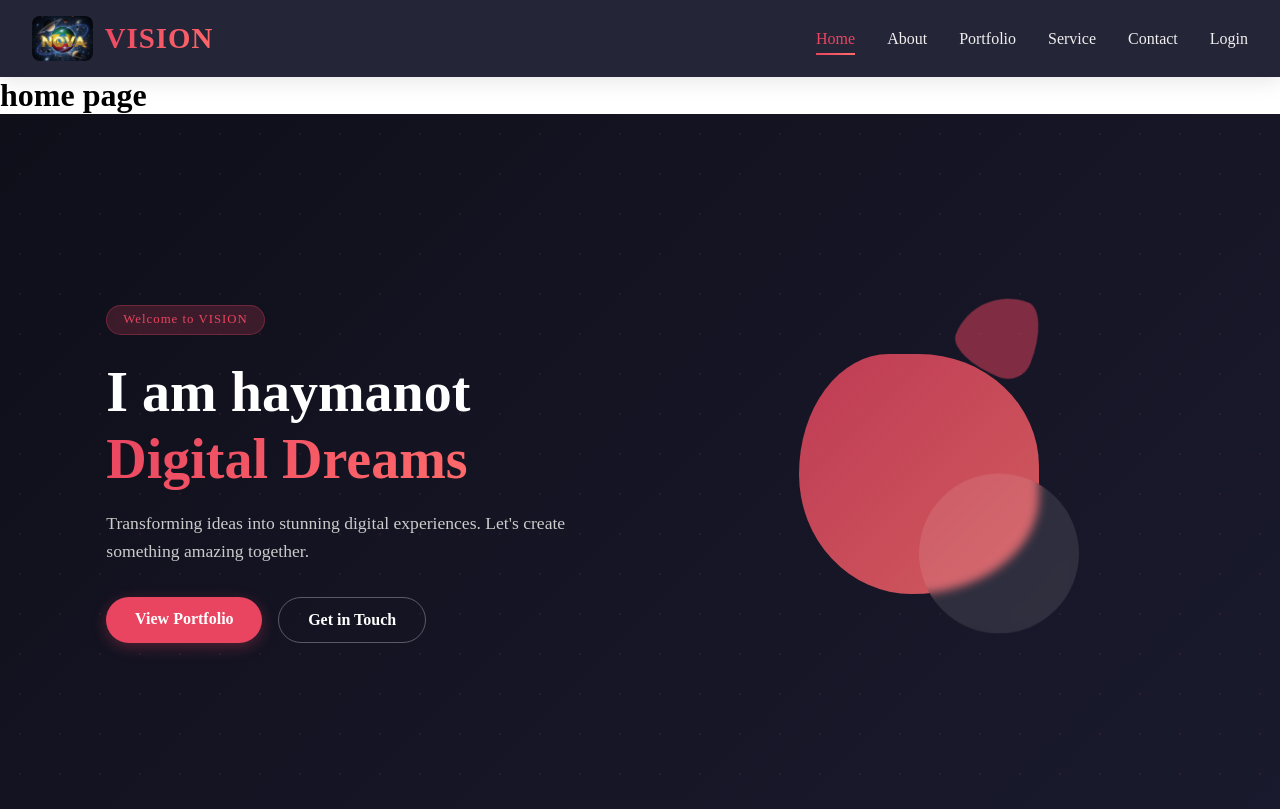
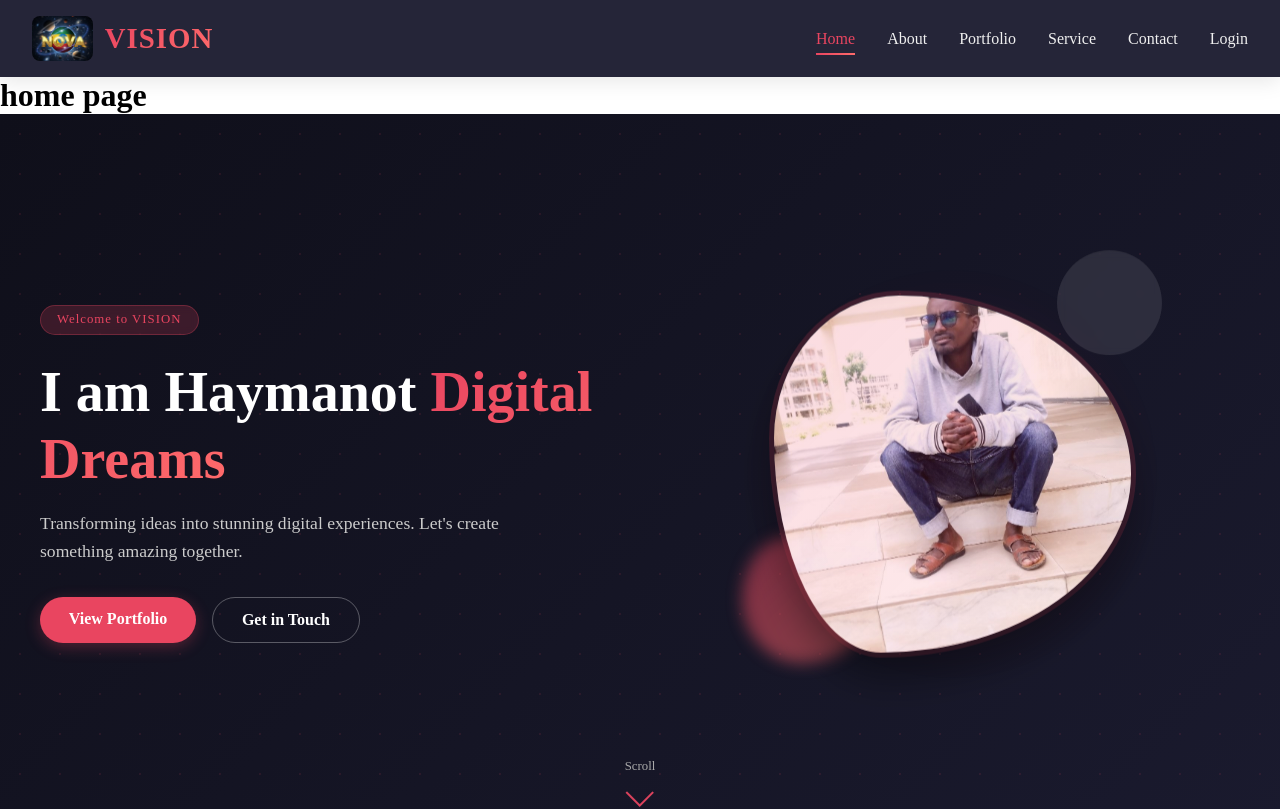
Before and after one commit to hay46/daynamic-portfolio, a React (Vite) app in the folder client/: page / in a window 1280 px wide. Shown: the top 809 px of the page. Built offline with nearby package versions, Linux system fonts and the light colour scheme.

Commit message:
the hero fix the image

```diff
--- a/client/src/components/common/hero/HeroSection.jsx
+++ b/client/src/components/common/hero/HeroSection.jsx
@@ -1,5 +1,6 @@
 import { Link } from 'react-router-dom';
-import styles from './HeroSection.module.css';
+import styles from './Herosection.module.css';
+import heroImage from '../../../assets/images/portfolioHero.jpg';
 
 const HeroSection = () => {
   return (
@@ -9,7 +10,7 @@ const HeroSection = () => {
         <div className={styles.content}>
           <div className={styles.badge}>Welcome to VISION</div>
           <h1 className={styles.title}>
-           I am haymanot <span className={styles.gradient}>Digital Dreams</span>
+            I am Haymanot <span className={styles.gradient}>Digital Dreams</span>
           </h1>
           <p className={styles.subtitle}>
             Transforming ideas into stunning digital experiences.
@@ -25,17 +26,23 @@ const HeroSection = () => {
           </div>
         </div>
         <div className={styles.imageWrapper}>
-          <div className={styles.imagePlaceholder}>
-
-            <div className={styles.illustration}>
-              <div className={styles.shape1}></div>
-              <div className={styles.shape2}></div>
-              <div className={styles.shape3}></div>
-            </div>
+          <div className={styles.imageContainer}>
+            <div className={styles.imageGlow}></div>
+            <img
+              src={heroImage}
+              alt="Haymanot - Digital Creator"
+              className={styles.heroImage}
+            />
+            <div className={styles.imageOverlay}></div>
+            <div className={styles.decorativeShape1}></div>
+            <div className={styles.decorativeShape2}></div>
           </div>
         </div>
       </div>
-
+      <div className={styles.scrollIndicator}>
+        <span>Scroll</span>
+        <div className={styles.scrollArrow}></div>
+      </div>
     </section>
   );
 };
--- a/client/src/components/common/hero/HeroSection.module.css
+++ b/client/src/components/common/hero/HeroSection.module.css
@@ -117,7 +117,7 @@
   transform: translateY(-3px);
 }
 
-/* Right Image / Illustration */
+/* ===== ATTRACTIVE IMAGE STYLES ===== */
 .imageWrapper {
   flex: 1;
   min-width: 280px;
@@ -126,54 +126,91 @@
   align-items: center;
 }
 
-.imagePlaceholder {
+.imageContainer {
+  position: relative;
   width: 100%;
-  max-width: 400px;
-  height: auto;
+  max-width: 420px;
   aspect-ratio: 1 / 1;
-  position: relative;
+  display: flex;
+  justify-content: center;
+  align-items: center;
 }
 
-/* Abstract shapes illustration */
-.illustration {
-  position: relative;
-  width: 100%;
-  height: 100%;
+/* Glow effect behind image */
+.imageGlow {
+  position: absolute;
+  width: 90%;
+  height: 90%;
+  background: radial-gradient(circle, rgba(233, 69, 96, 0.4), transparent 70%);
+  border-radius: 50%;
+  filter: blur(30px);
+  animation: pulseGlow 3s ease-in-out infinite;
+  z-index: 0;
 }
 
-.shape1 {
+/* The actual image */
+.heroImage {
+  position: relative;
+  width: 85%;
+  height: 85%;
+  object-fit: cover;
+  border-radius: 35% 65% 70% 30% / 40% 50% 50% 60%;
+  box-shadow: 0 25px 40px rgba(0, 0, 0, 0.4), 0 0 0 5px rgba(233, 69, 96, 0.2);
+  transition: all 0.5s cubic-bezier(0.2, 0.9, 0.4, 1.1);
+  z-index: 2;
+  animation: floatImage 6s ease-in-out infinite;
+}
+
+.heroImage:hover {
+  transform: scale(1.02) rotate(2deg);
+  box-shadow: 0 30px 50px rgba(233, 69, 96, 0.3), 0 0 0 8px rgba(233, 69, 96, 0.3);
+  border-radius: 45% 55% 60% 40% / 50% 45% 55% 50%;
+}
+
+/* Overlay gradient on image */
+.imageOverlay {
   position: absolute;
-  top: 20%;
-  left: 20%;
-  width: 60%;
-  height: 60%;
+  top: 7.5%;
+  left: 7.5%;
+  width: 85%;
+  height: 85%;
+  border-radius: 35% 65% 70% 30% / 40% 50% 50% 60%;
+  background: linear-gradient(135deg, rgba(233, 69, 96, 0.2), rgba(255, 107, 107, 0.1));
+  pointer-events: none;
+  z-index: 3;
+  transition: all 0.5s ease;
+}
+
+.heroImage:hover + .imageOverlay {
+  background: linear-gradient(135deg, rgba(233, 69, 96, 0.3), rgba(255, 107, 107, 0.2));
+}
+
+/* Decorative floating shapes */
+.decorativeShape1 {
+  position: absolute;
+  bottom: 5%;
+  left: 0;
+  width: 30%;
+  height: 30%;
   background: linear-gradient(135deg, #e94560, #ff6b6b);
   border-radius: 60% 40% 30% 70% / 60% 30% 70% 40%;
+  opacity: 0.5;
+  filter: blur(8px);
   animation: morph 8s ease-in-out infinite;
-  opacity: 0.8;
+  z-index: 1;
 }
 
-.shape2 {
+.decorativeShape2 {
   position: absolute;
-  bottom: 10%;
-  right: 10%;
-  width: 40%;
-  height: 40%;
+  top: 0;
+  right: 0;
+  width: 25%;
+  height: 25%;
   background: rgba(255, 255, 255, 0.1);
   border-radius: 50%;
-  backdrop-filter: blur(5px);
-  animation: float 6s ease-in-out infinite;
-}
-
-.shape3 {
-  position: absolute;
-  top: 5%;
-  right: 20%;
-  width: 20%;
-  height: 20%;
-  background: rgba(233, 69, 96, 0.5);
-  border-radius: 30% 70% 70% 30% / 30% 30% 70% 70%;
-  animation: spin 10s linear infinite;
+  backdrop-filter: blur(4px);
+  animation: float 4s ease-in-out infinite;
+  z-index: 1;
 }
 
 /* Scroll Indicator */
@@ -224,6 +261,18 @@
   50% { transform: rotate(45deg) translate(5px, 5px); opacity: 0.5; }
 }
 
+@keyframes pulseGlow {
+  0% { opacity: 0.4; transform: scale(1); }
+  50% { opacity: 0.7; transform: scale(1.05); }
+  100% { opacity: 0.4; transform: scale(1); }
+}
+
+@keyframes floatImage {
+  0% { transform: translateY(0px) rotate(0deg); }
+  50% { transform: translateY(-10px) rotate(1deg); }
+  100% { transform: translateY(0px) rotate(0deg); }
+}
+
 /* Responsive */
 @media (max-width: 768px) {
   .hero {
@@ -261,12 +310,17 @@
     order: -1;
   }
 
-  .imagePlaceholder {
+  .imageContainer {
     max-width: 280px;
   }
 
   .scrollIndicator {
     bottom: 1rem;
+  }
+
+  .heroImage {
+    width: 90%;
+    height: 90%;
   }
 }
 
@@ -280,7 +334,7 @@
     font-size: 0.9rem;
   }
 
-  .imagePlaceholder {
-    max-width: 220px;
+  .imageContainer {
+    max-width: 240px;
   }
 }
--- a/client/src/contaxt/PortfolioContaxt.jsx
+++ b/client/src/contaxt/PortfolioContaxt.jsx
@@ -1,6 +1,6 @@
 import { createContext, useContext, useState, useEffect } from 'react';
 import api from '../service/api';
-import { useAuth } from './AuthContext';
+import { useAuth } from './AuthContaxt';
 
 
 const PortfolioContext = createContext();
--- a/client/src/main.jsx
+++ b/client/src/main.jsx
@@ -4,10 +4,13 @@ import '@fortawesome/fontawesome-free/css/all.min.css';
 import './index.css';
 import App from './App.jsx';
 import { AuthProvider } from './contaxt/AuthContaxt.jsx';
+import PortfolioProvider from './contaxt/PortfolioContaxt.jsx';
 createRoot(document.getElementById('root')).render(
   <StrictMode>
     <AuthProvider>
-      <App />
+      <PortfolioProvider>
+           <App />
+      </PortfolioProvider>
     </AuthProvider>
   </StrictMode>
 );
```
Also changed, not shown: client/src/routes/RoutesProtected.jsx (added, +15 -0 lines), client/src/assets/images/portfolioHero.jpg (added).
